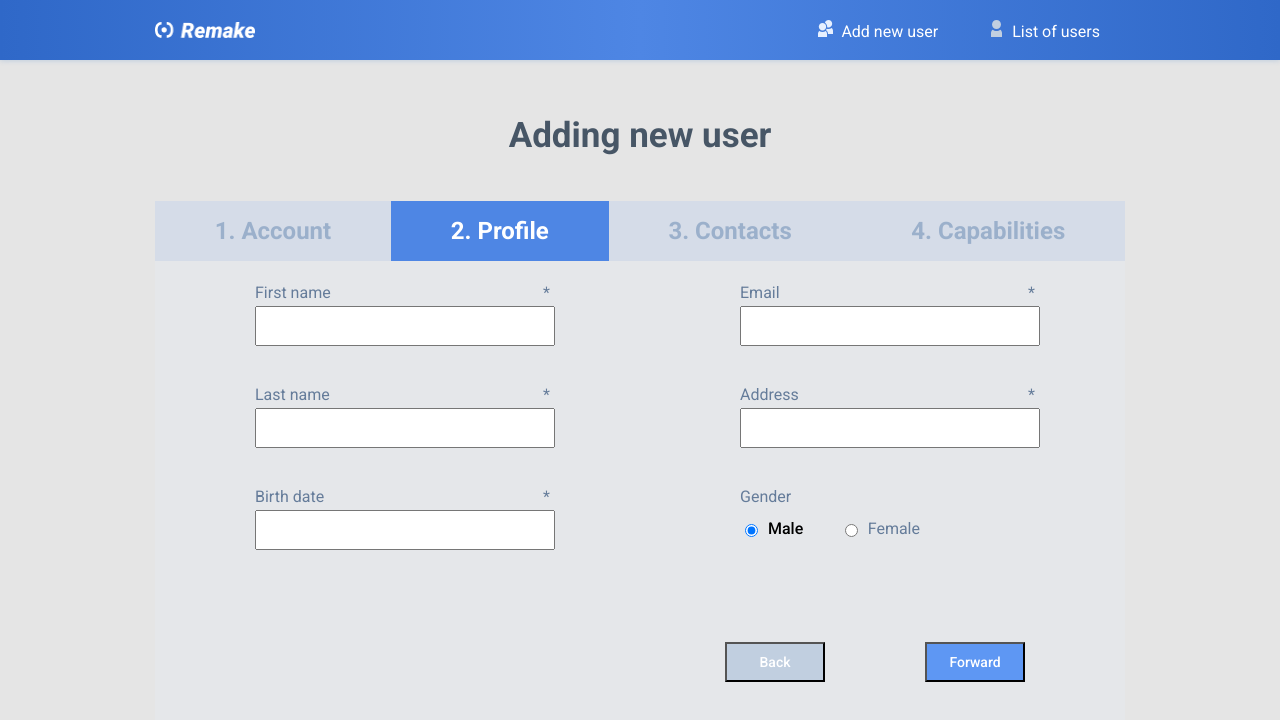
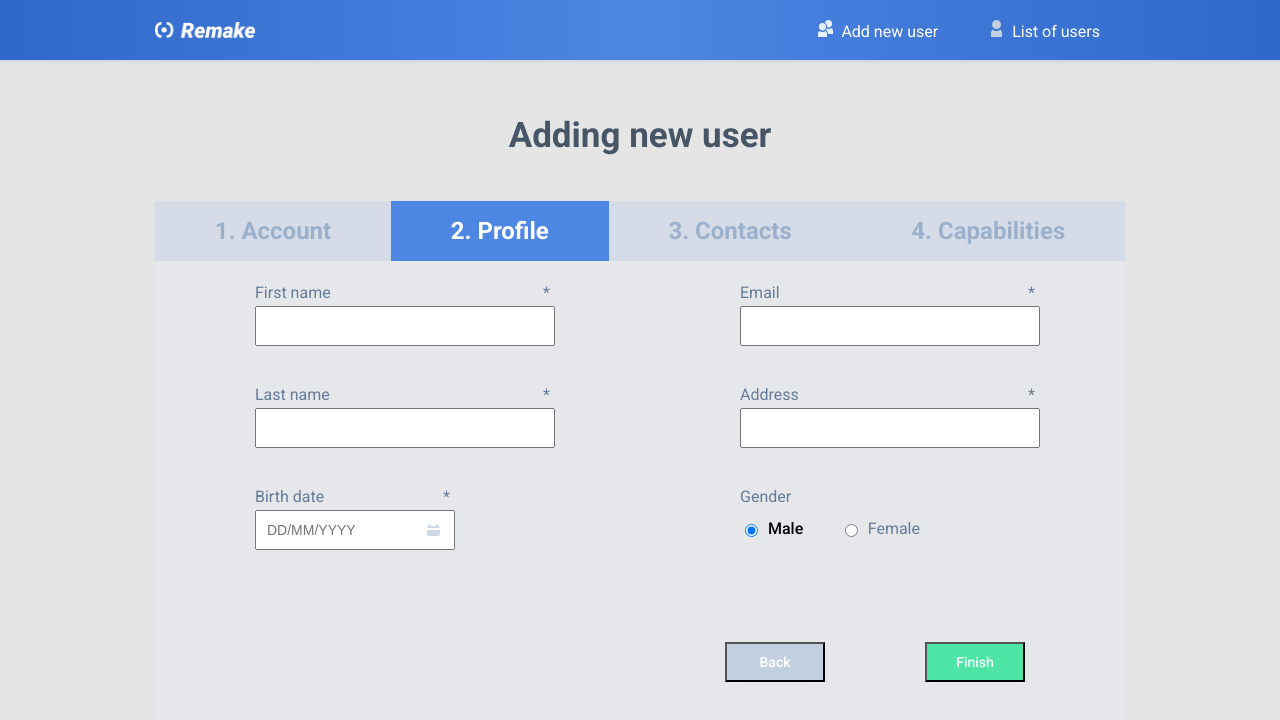
Before and after one commit to MaxVynohradov/simple-account-manager, a React (Create React App) app: page /simple-account-manager/user/create/account in a window 1280 px wide. Both pictures are taken after a click on the button "Forward". Shown: the top 720 px of the page. Built offline with nearby package versions, Linux system fonts and the light colour scheme.

Commit message:
feat(wizard): add calendar input of birthday

```diff
--- a/package.json
+++ b/package.json
@@ -12,12 +12,14 @@
     "@types/jest": "^24.0.0",
     "@types/node": "^12.0.0",
     "@types/react": "^16.9.0",
+    "@types/react-datepicker": "^2.11.0",
     "@types/react-dom": "^16.9.0",
     "@types/react-redux": "^7.1.7",
     "@types/react-router": "^5.1.5",
     "@types/react-router-dom": "^5.1.4",
     "@types/redux": "^3.6.0",
     "@types/yup": "^0.26.37",
+    "date-fns": "^2.12.0",
     "dayjs": "^1.8.25",
     "formik": "^2.1.4",
     "jss": "^10.1.1",
@@ -27,6 +29,7 @@
     "jss-plugin-nested": "^10.1.1",
     "loglevel": "^1.6.8",
     "react": "^16.13.1",
+    "react-datepicker": "^2.14.1",
     "react-dom": "^16.13.1",
     "react-easy-crop": "^2.1.1",
     "react-jss": "^10.1.1",
--- a/src/App.tsx
+++ b/src/App.tsx
@@ -1,3 +1,5 @@
+import 'react-datepicker/dist/react-datepicker.css';
+
 import jss from 'jss';
 import jssPluginCamelCase from 'jss-plugin-camel-case';
 import jssPluginDefaultUnit from 'jss-plugin-default-unit';
--- /dev/null
+++ b/src/pages/UserModificationWizard/components/CustomInputs/DateInput.tsx
@@ -0,0 +1,99 @@
+/* eslint-disable react/jsx-props-no-spreading */
+// https://github.com/Hacker0x01/react-datepicker/blob/master/docs/datepicker.md
+import { enGB } from 'date-fns/esm/locale';
+import dayjs from 'dayjs';
+import { ErrorMessage, FieldProps } from 'formik';
+import React, { memo, useCallback, useRef, useState } from 'react';
+import DatePicker, { registerLocale } from 'react-datepicker';
+import { useTheme } from 'react-jss';
+
+import calendarIcon from '../../../../assets/icons/calendar.svg';
+import { IInput } from '../../interfaces/IInput';
+import useStyles from './styles';
+
+registerLocale('en-gb', enGB);
+
+const initialSelectedDay = dayjs().subtract(19, 'year').toDate();
+
+const DateField: React.FC<IInput & FieldProps> = ({
+  label,
+  field,
+  required,
+  name,
+  form: { touched, errors, setFieldValue, setFieldTouched },
+}: IInput & FieldProps) => {
+  const [value, setValue] = useState<Date | null>(null);
+  const [monthOnCalendar, setMonthOnCalendar] = useState<number>(
+    dayjs(initialSelectedDay).month(),
+  );
+  const dpRef = useRef<DatePicker>(null);
+
+  const theme = useTheme();
+  const isError = Boolean(touched[field.name] && errors[field.name]);
+  const classes = useStyles({ theme, isError });
+
+  const handleChange = useCallback(
+    (_value: Date): void => {
+      setValue(_value);
+      setFieldValue(field.name, _value);
+    },
+    [field.name, setFieldValue],
+  );
+
+  const handleBlur = useCallback((): void => {
+    setFieldTouched(name, true);
+  }, [name, setFieldTouched]);
+
+  return (
+    <div className={classes.dataPickerInputBlock}>
+      <label htmlFor={name} className={classes.simpleInputLabel}>
+        <span>{label}</span>
+        <span className="requiredSignSpan">{required ? '*' : ''}</span>
+      </label>
+      <div className={classes.passwordInputWrapper}>
+        <DatePicker
+          className={classes.birthDateDataPicker}
+          placeholderText="DD/MM/YYYY"
+          useWeekdaysShort
+          locale="en-gb"
+          disabledKeyboardNavigation
+          selected={initialSelectedDay}
+          onMonthChange={(date): void => {
+            setMonthOnCalendar(dayjs(date).month());
+          }}
+          value={value ? dayjs(value).format('DD/MM/YYYY') : ''}
+          showPopperArrow={false}
+          name={name}
+          onChange={handleChange}
+          onBlur={handleBlur}
+          ref={dpRef}
+          filterDate={(date): boolean => {
+            return dayjs(date).month() === monthOnCalendar;
+          }}
+          dayClassName={(date): string | null => {
+            return dayjs(date).month() === monthOnCalendar
+              ? classes.dpActiveDay
+              : classes.dpInActiveDay;
+          }}
+        />
+        <img
+          src={calendarIcon}
+          alt="calendarIcon"
+          className={classes.dataPickerToggle}
+          role="presentation"
+          onClick={(): void => dpRef?.current?.setOpen(true)}
+        />
+      </div>
+
+      <p className={classes.simpleInputFieldErrorMessage}>
+        <ErrorMessage name={field.name}>{(msg): string => msg}</ErrorMessage>
+      </p>
+    </div>
+  );
+};
+
+DateField.defaultProps = {
+  required: false,
+};
+
+export default memo(DateField);
--- a/src/pages/UserModificationWizard/components/CustomInputs/styles.ts
+++ b/src/pages/UserModificationWizard/components/CustomInputs/styles.ts
@@ -23,6 +23,13 @@ const useStyles = createUseStyles({
     flexDirection: 'column',
     justifyContent: 'flex-start',
     width: '300px',
+    margin: '24px auto 10px 100px',
+  },
+  dataPickerInputBlock: {
+    display: 'flex',
+    flexDirection: 'column',
+    justifyContent: 'flex-start',
+    width: 200,
     margin: '24px auto 10px 100px',
   },
   radioButtonGroupInputBlock: {
@@ -70,6 +77,23 @@ const useStyles = createUseStyles({
       border: '1px solid #A1C4FF',
     },
   },
+  birthDateDataPicker: {
+    display: 'flex',
+    width: 200,
+    height: 40,
+    background: (props: Props): string => props.theme.background.color.white,
+    border: (props: Props): string =>
+      `1px solid ${props.isError ? errorColor : '#C1CFE0'}`,
+    boxSizing: 'border-box',
+    margin: '5px 0 2px 0',
+    fontWeight: 500,
+    fontSize: 14,
+    lineHeight: 16,
+    paddingLeft: 10,
+    '&:focus': {
+      border: '1px solid #A1C4FF',
+    },
+  },
   simpleInputFieldErrorMessage: {
     fontStyle: 'normal',
     fontWeight: 'normal',
@@ -82,6 +106,14 @@ const useStyles = createUseStyles({
     position: 'relative',
   },
   passwordToggle: {
+    position: 'absolute',
+    top: 17,
+    right: 14,
+    '&:hover': {
+      cursor: 'pointer',
+    },
+  },
+  dataPickerToggle: {
     position: 'absolute',
     top: 17,
     right: 14,
@@ -126,6 +158,25 @@ const useStyles = createUseStyles({
       objectFit: 'cover',
     },
   },
+  dpWeek: {
+    background: '#FAFCFF',
+    borderColor: '#FAFCFF',
+  },
+  dpActiveDay: {
+    background: '#FAFCFF',
+    borderColor: '#FAFCFF',
+    fontWeight: 500,
+    fontSize: '14px',
+    textAlign: 'right',
+    color: '#475666',
+    '& :hover': {
+      background: '#FAFCEE',
+    },
+  },
+  dpInActiveDay: {
+    background: '#FFFFFF',
+    color: '#FFFFFF',
+  },
 });
 
 export default useStyles;
--- a/src/pages/UserModificationWizard/pages/Profile/index.tsx
+++ b/src/pages/UserModificationWizard/pages/Profile/index.tsx
@@ -1,6 +1,7 @@
 import { Field as FormikField } from 'formik';
 import React from 'react';
 
+import DateField from '../../components/CustomInputs/DateInput';
 import GenderRadioButtonsGroup from '../../components/CustomInputs/GenderRadioButtonsGroup';
 import SimpleInputField from '../../components/CustomInputs/TextInput';
 import WizardNavBar from '../../components/WizardNavBar';
@@ -14,7 +15,7 @@ const UserProfileWizardTab: React.FC<WizardTabProps> = ({
   const classes = useStyles();
   const actionHandlers: IActionHandler[] = [
     { link: `${baseUrl}/account`, actionType: 'Back' },
-    { link: `${baseUrl}/contacts`, actionType: 'Forward' },
+    { link: `${baseUrl}/contacts`, actionType: 'Finish' },
   ];
   return (
     <>
@@ -39,7 +40,7 @@ const UserProfileWizardTab: React.FC<WizardTabProps> = ({
             required
             name="birthDate"
             label="Birth date"
-            component={SimpleInputField}
+            component={DateField}
           />
         </div>
         <div className={classes.columnContainer}>
--- a/src/pages/UserModificationWizard/wizardFormValidation.ts
+++ b/src/pages/UserModificationWizard/wizardFormValidation.ts
@@ -22,15 +22,11 @@ const WizardValidationSchema = Yup.object().shape({
     .min(8, 'Password is too short - should be 8 chars minimum.')
     .oneOf([Yup.ref('password'), null], 'Passwords must match'),
   avatar: Yup.mixed()
-    .test(
-      'fileSize',
-      'File too large',
-      (value) => value && value.size <= FILE_SIZE,
+    .test('fileSize', 'File too large', (value) =>
+      value ? value.size <= FILE_SIZE : true,
     )
-    .test(
-      'fileFormat',
-      'Unsupported Format',
-      (value) => value && SUPPORTED_FORMATS.has(value.type),
+    .test('fileFormat', 'Unsupported Format', (value) =>
+      value ? SUPPORTED_FORMATS.has(value.type) : true,
     ),
   firstName: Yup.string()
     .min(2, 'User Name Too Short!')
@@ -41,7 +37,7 @@ const WizardValidationSchema = Yup.object().shape({
     .max(70, 'User Name Too Long!')
     .required('Required'),
   birthDate: Yup.date()
-    .max(dayjs().subtract(18, 'year').toDate())
+    .max(dayjs().subtract(18, 'year').toDate(), 'User must be older 18')
     .required('Required'),
   email: Yup.string().email('Incorrect email format').required('Required'), // TODO валидация на уникальность в базе
   address: Yup.string()
```
Also changed, not shown: .eslintrc.js, 1 other file (tests, documents, lock files or other folders).
